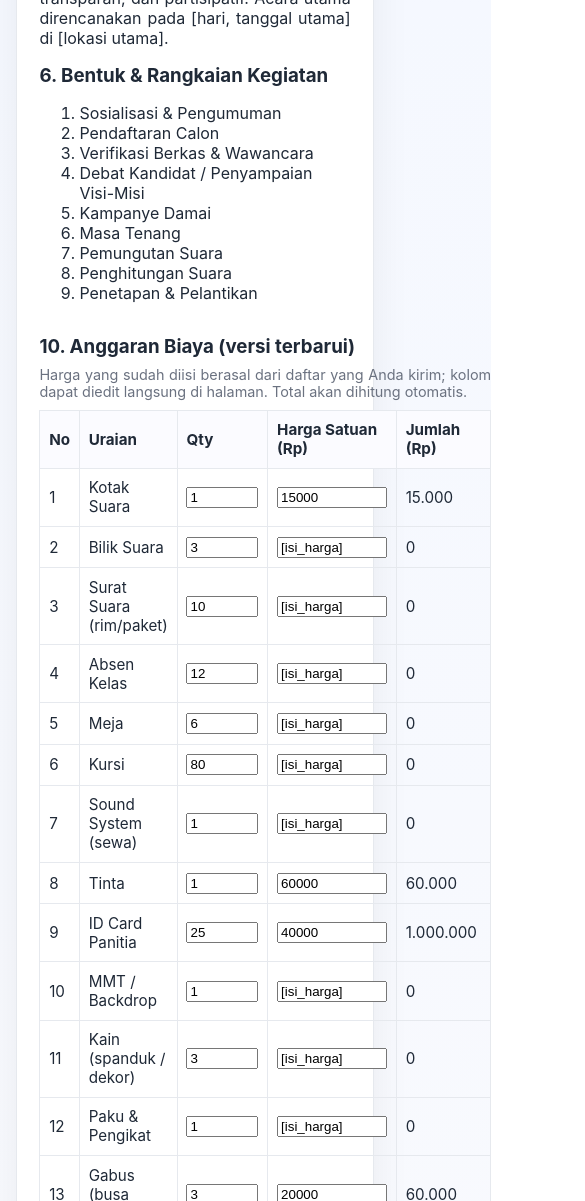
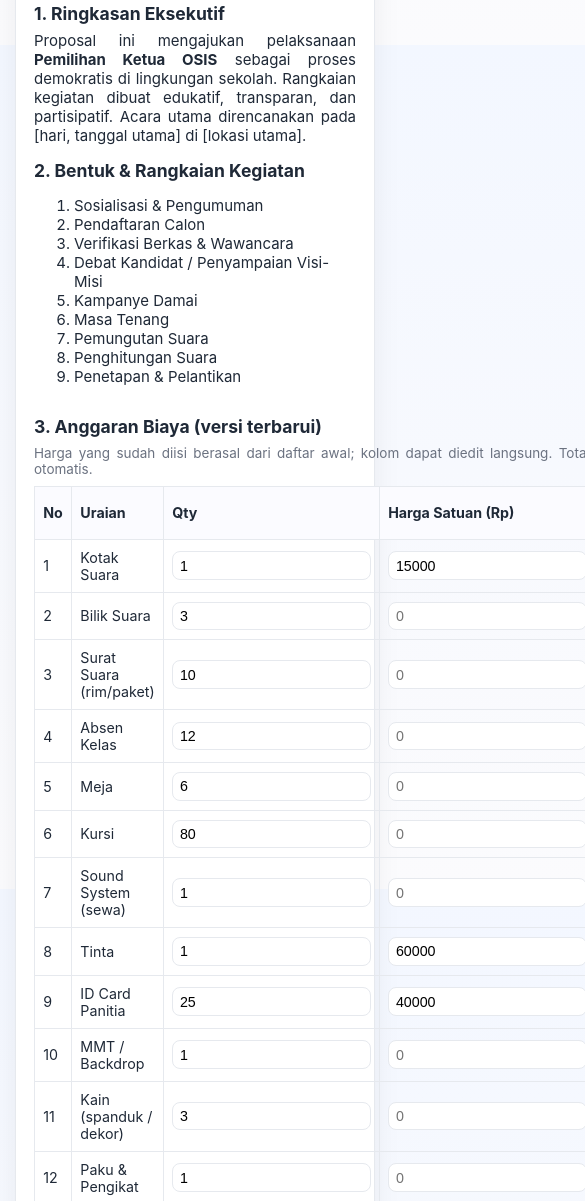
Before and after one commit to Raokanaeru/Web-sederhana, a plain HTML site: page index.html in a window 390 px wide. Shown: the part 799-2000 px from the top of the page, 585 px wide, since content can reach past the window. Drawn offline with Linux system fonts and the light colour scheme.

Commit message:
Refactor index.html for improved layout and functionality
Updated styles and structure for better layout and responsiveness. Added new buttons for functionality and improved the overall design of the proposal document.

```diff
--- a/index.html
+++ b/index.html
@@ -5,41 +5,50 @@
   <title>Proposal Pemilihan Ketua OSIS — Modern</title>
   <style>
     :root{
-      --page-w: 900px;
+      --container-w: 980px;
       --accent-1: linear-gradient(90deg,#0ea5ff,#7c3aed);
-      --accent: #5b7cff;
+      --accent: #4f6bff;
       --ink: #1f2937;
       --muted: #6b7280;
       --card: #ffffff;
-      --glass: rgba(255,255,255,0.6);
+      --glass: rgba(255,255,255,0.7);
       --border: #e6e9ee;
-    }
-    *{box-sizing:border-box}
-    body{
-      font-family: Inter, ui-sans-serif, system-ui, -apple-system, 'Segoe UI', Roboto, 'Helvetica Neue', Arial;
-      color:var(--ink); background:linear-gradient(180deg,#f3f7ff 0%, #fbfbfd 100%); margin:0; padding:2rem 1rem; -webkit-font-smoothing:antialiased; -moz-osx-font-smoothing:grayscale;
-    }
-    .container{width:var(--page-w); margin:0 auto}.toolbar{
-  display:flex; gap:.6rem; align-items:center; justify-content:space-between; margin-bottom:1rem;
+      --radius: 12px;
+      --shadow: 0 10px 30px rgba(17,24,39,0.06);
+      --gap: 1rem;
+      font-size: 15px;
+    }*{box-sizing:border-box}
+html,body{height:100%}
+body{
+  margin:0; padding:2rem 1rem; font-family: Inter, ui-sans-serif, system-ui, -apple-system, 'Segoe UI', Roboto, 'Helvetica Neue', Arial; color:var(--ink);
+  background:linear-gradient(180deg,#f3f7ff 0%, #fbfbfd 100%); -webkit-font-smoothing:antialiased; -moz-osx-font-smoothing:grayscale;
+  display:flex; justify-content:center;
 }
-.btn{padding:.5rem .9rem; border-radius:.5rem; border:1px solid var(--border); background:transparent; cursor:pointer; font-weight:600}
-.btn.primary{background:var(--accent); color:#fff; border-color:transparent; box-shadow:0 6px 18px rgba(91,124,255,0.18)}
+
+.container{width:var(--container-w); max-width:100%}
+
+/* toolbar */
+.toolbar{display:flex; gap:.75rem; align-items:center; justify-content:space-between; margin-bottom:1rem}
+.controls{display:flex; gap:.5rem; align-items:center}
+.btn{padding:.5rem .85rem; border-radius:10px; border:1px solid var(--border); background:transparent; cursor:pointer; font-weight:600}
+.btn.primary{background:var(--accent); color:#fff; border-color:transparent; box-shadow:0 6px 18px rgba(79,107,255,0.16)}
 .search{display:flex; gap:.5rem; align-items:center}
-.search input{padding:.5rem .6rem; border-radius:.5rem; border:1px solid var(--border); min-width:200px}
+.search input{padding:.5rem .7rem; border-radius:8px; border:1px solid var(--border); min-width:220px}
 
-.page{background:var(--card); border-radius:14px; padding:1.4rem; box-shadow:0 12px 40px rgba(17,24,39,0.06); border:1px solid var(--border)}
+/* page */
+.page{background:var(--card); border-radius:var(--radius); padding:1.2rem; box-shadow:var(--shadow); border:1px solid var(--border)}
 header{display:flex; gap:1rem; align-items:center; border-bottom:1px dashed var(--border); padding-bottom:1rem}
-.logo{width:84px; height:84px; border-radius:12px; background:var(--accent-1); display:flex; align-items:center; justify-content:center; color:#fff; font-weight:800; font-size:20px}
-header .head-right{flex:1}
-header h1{margin:0; font-size:1.35rem; letter-spacing:.4px}
+.logo{width:84px; height:84px; border-radius:10px; background:var(--accent-1); display:flex; align-items:center; justify-content:center; color:#fff; font-weight:800; font-size:20px}
+.head-right{flex:1}
+header h1{margin:0; font-size:1.25rem; letter-spacing:.2px}
 header p{margin:.25rem 0 0; color:var(--muted)}
 
 .meta-grid{display:grid; grid-template-columns:repeat(4,1fr); gap:.6rem; margin-top:.85rem}
-.meta{background:linear-gradient(180deg,#fff,#fbfdff); padding:.6rem .7rem; border-radius:.7rem; border:1px solid var(--border); font-size:.95rem}
+.meta{background:linear-gradient(180deg,#fff,#fbfdff); padding:.6rem .9rem; border-radius:8px; border:1px solid var(--border); font-size:.95rem}
 .badge{display:inline-block; padding:.25rem .6rem; border-radius:999px; background:#eef2ff; color:#3730a3; border:1px solid #c7d2fe; font-weight:700}
 
 .toc{margin:1rem 0; display:flex; gap:1rem}
-.toc .card{flex:1; padding:1rem; border-radius:.7rem; background:linear-gradient(180deg,#fbfdff,#ffffff); border:1px solid var(--border)}
+.toc .card{flex:1; padding:1rem; border-radius:8px; background:linear-gradient(180deg,#fbfdff,#ffffff); border:1px solid var(--border)}
 .toc ol{margin:0; padding-left:1.05rem}
 .toc a{color:var(--accent); text-decoration:none}
 
@@ -47,7 +56,7 @@ section{margin-top:1rem}
 h3{margin:0 0 .5rem}
 p{margin:0 0 .6rem; text-align:justify}
 
-.two-col{display:grid; grid-template-columns:1fr 320px; gap:1rem}
+.two-col{display:grid; grid-template-columns:1fr 340px; gap:1rem; align-items:start}
 
 table{width:100%; border-collapse:collapse; font-size:.95rem}
 th, td{padding:.6rem .55rem; border:1px solid var(--border); vertical-align:middle}
@@ -55,14 +64,13 @@ th{background:#fbfbff; text-align:left}
 tfoot td{font-weight:700}
 
 .signature-grid{display:grid; grid-template-columns:repeat(4,1fr); gap:1rem; margin-top:1.25rem}
-.signature{background:var(--glass); border-radius:.6rem; padding:.8rem; text-align:center; border:1px dashed var(--border)}
+.signature{background:var(--glass); border-radius:8px; padding:.8rem; text-align:center; border:1px dashed var(--border)}
 
 .muted{color:var(--muted)}
 .note{font-size:.9rem; color:var(--muted); margin-top:.5rem}
 
 /* responsive */
 @media (max-width:980px){
-  :root{--page-w:100%}
   .meta-grid{grid-template-columns:repeat(2,1fr)}
   .two-col{grid-template-columns:1fr}
   .signature-grid{grid-template-columns:repeat(2,1fr)}
@@ -75,20 +83,28 @@ tfoot td{font-weight:700}
   .page{box-shadow:none; border:none; border-radius:0}
 }
 
+/* small helpers */
+input[type="number"], input[type="text"]{padding:.35rem .45rem; border-radius:8px; border:1px solid var(--border); font-size:0.95rem}
+.right{text-align:right}
+.muted-block{background:#fbfdff; padding:.6rem; border-radius:8px; border:1px solid var(--border)}
+
   </style>
 </head>
 <body>
   <div class="container">
     <div class="toolbar">
-      <div>
+      <div class="controls">
         <button class="btn primary" onclick="window.print()">Cetak Proposal</button>
-        <button class="btn" onclick="toggleEdit()">Mode Edit</button>
-      </div>
-      <div class="search">
-        <input placeholder="Cari bagian..." id="searchBox" oninput="highlight(this.value)" />
-        <button class="btn" onclick="resetValues()">Reset Anggaran</button>
-      </div>
-    </div><article class="page" id="proposal" contenteditable="false">
+        <button class="btn" id="editToggle">Mode Edit</button>
+        <button class="btn" onclick="fillExample()">Isi Contoh Harga</button>
+        <button class="btn" onclick="exportCSV()">Ekspor CSV</button>
+      </div><div class="search">
+    <input placeholder="Cari bagian (mis. anggaran)" id="searchBox" oninput="findSection(this.value)" />
+    <button class="btn" onclick="resetValues()">Reset Anggaran</button>
+  </div>
+</div>
+
+<article class="page" id="proposal" contenteditable="false">
   <header>
     <div class="logo">OSIS</div>
     <div class="head-right">
@@ -111,13 +127,30 @@ tfoot td{font-weight:700}
     </div>
   </header>
 
+  <nav class="toc" aria-label="Daftar isi">
+    <div class="card">
+      <strong>Daftar Isi</strong>
+      <ol>
+        <li><a href="#ringkasan">Ringkasan Eksekutif</a></li>
+        <li><a href="#bentuk-rangkaian">Bentuk & Rangkaian Kegiatan</a></li>
+        <li><a href="#anggaran">Anggaran Biaya</a></li>
+        <li><a href="#penutup">Penutup & Tanda Tangan</a></li>
+      </ol>
+    </div>
+
+    <div class="card muted-block">
+      <strong>Tips Singkat</strong>
+      <p class="muted" style="margin:.5rem 0 0">Gunakan <em>Mode Edit</em> untuk mengganti teks. Isi harga satuan tanpa titik/koma. Tekan &quot;Isi Contoh Harga&quot; untuk demo.</p>
+    </div>
+  </nav>
+
   <section id="ringkasan">
     <h3>1. Ringkasan Eksekutif</h3>
     <p>Proposal ini mengajukan pelaksanaan <b>Pemilihan Ketua OSIS</b> sebagai proses demokratis di lingkungan sekolah. Rangkaian kegiatan dibuat edukatif, transparan, dan partisipatif. Acara utama direncanakan pada <span class="editable">[hari, tanggal utama]</span> di <span class="editable">[lokasi utama]</span>.</p>
   </section>
 
   <section id="bentuk-rangkaian">
-    <h3>6. Bentuk & Rangkaian Kegiatan</h3>
+    <h3>2. Bentuk & Rangkaian Kegiatan</h3>
     <ol>
       <li>Sosialisasi & Pengumuman</li>
       <li>Pendaftaran Calon</li>
@@ -134,110 +167,111 @@ tfoot td{font-weight:700}
   <div class="two-col">
     <div>
       <section id="anggaran">
-        <h3>10. Anggaran Biaya (versi terbarui)</h3>
-        <p class="note">Harga yang sudah diisi berasal dari daftar yang Anda kirim; kolom dapat diedit langsung di halaman. Total akan dihitung otomatis.</p>
+        <h3>3. Anggaran Biaya (versi terbarui)</h3>
+        <p class="note">Harga yang sudah diisi berasal dari daftar awal; kolom dapat diedit langsung. Total akan dihitung otomatis.</p>
 
-        <table id="anggaranTable">
+        <table id="anggaranTable" aria-label="Tabel anggaran">
           <thead>
-            <tr><th>No</th><th>Uraian</th><th>Qty</th><th>Harga Satuan (Rp)</th><th>Jumlah (Rp)</th></tr>
+            <tr><th style="width:44px">No</th><th>Uraian</th><th style="width:86px">Qty</th><th style="width:140px">Harga Satuan (Rp)</th><th style="width:120px">Jumlah (Rp)</th></tr>
           </thead>
           <tbody>
+            <!-- rows generated statically to keep markup readable -->
             <tr>
               <td>1</td>
               <td>Kotak Suara</td>
-              <td><input type="number" value="1" min="1" onchange="recalc()" style="width:72px"/></td>
-              <td><input type="text" value="15000" onchange="recalc()" style="width:110px"/></td>
-              <td class="sum">15000</td>
+              <td><input type="number" value="1" min="1" onchange="recalc()"/></td>
+              <td><input type="text" value="15000" onchange="recalc()"/></td>
+              <td class="sum right">15.000</td>
             </tr>
             <tr>
               <td>2</td>
               <td>Bilik Suara</td>
-              <td><input type="number" value="3" min="1" onchange="recalc()" style="width:72px"/></td>
-              <td><input type="text" value="[isi_harga]" onchange="recalc()" style="width:110px"/></td>
-              <td class="sum">0</td>
+              <td><input type="number" value="3" min="1" onchange="recalc()"/></td>
+              <td><input type="text" value="" placeholder="0" onchange="recalc()"/></td>
+              <td class="sum right">0</td>
             </tr>
             <tr>
               <td>3</td>
               <td>Surat Suara (rim/paket)</td>
-              <td><input type="number" value="10" min="1" onchange="recalc()" style="width:72px"/></td>
-              <td><input type="text" value="[isi_harga]" onchange="recalc()" style="width:110px"/></td>
-              <td class="sum">0</td>
+              <td><input type="number" value="10" min="1" onchange="recalc()"/></td>
+              <td><input type="text" value="" placeholder="0" onchange="recalc()"/></td>
+              <td class="sum right">0</td>
             </tr>
             <tr>
               <td>4</td>
               <td>Absen Kelas</td>
-              <td><input type="number" value="12" min="1" onchange="recalc()" style="width:72px"/></td>
-              <td><input type="text" value="[isi_harga]" onchange="recalc()" style="width:110px"/></td>
-              <td class="sum">0</td>
+              <td><input type="number" value="12" min="1" onchange="recalc()"/></td>
+              <td><input type="text" value="" placeholder="0" onchange="recalc()"/></td>
+              <td class="sum right">0</td>
             </tr>
             <tr>
               <td>5</td>
               <td>Meja</td>
-              <td><input type="number" value="6" min="1" onchange="recalc()" style="width:72px"/></td>
-              <td><input type="text" value="[isi_harga]" onchange="recalc()" style="width:110px"/></td>
-              <td class="sum">0</td>
+              <td><input type="number" value="6" min="1" onchange="recalc()"/></td>
+              <td><input type="text" value="" placeholder="0" onchange="recalc()"/></td>
+              <td class="sum right">0</td>
             </tr>
             <tr>
               <td>6</td>
               <td>Kursi</td>
-              <td><input type="number" value="80" min="1" onchange="recalc()" style="width:72px"/></td>
-              <td><input type="text" value="[isi_harga]" onchange="recalc()" style="width:110px"/></td>
-              <td class="sum">0</td>
+              <td><input type="number" value="80" min="1" onchange="recalc()"/></td>
+              <td><input type="text" value="" placeholder="0" onchange="recalc()"/></td>
+              <td class="sum right">0</td>
             </tr>
             <tr>
               <td>7</td>
               <td>Sound System (sewa)</td>
-              <td><input type="number" value="1" min="1" onchange="recalc()" style="width:72px"/></td>
-              <td><input type="text" value="[isi_harga]" onchange="recalc()" style="width:110px"/></td>
-              <td class="sum">0</td>
+              <td><input type="number" value="1" min="1" onchange="recalc()"/></td>
+              <td><input type="text" value="" placeholder="0" onchange="recalc()"/></td>
+              <td class="sum right">0</td>
             </tr>
             <tr>
               <td>8</td>
               <td>Tinta</td>
-              <td><input type="number" value="1" min="1" onchange="recalc()" style="width:72px"/></td>
-              <td><input type="text" value="60000" onchange="recalc()" style="width:110px"/></td>
-              <td class="sum">60000</td>
+              <td><input type="number" value="1" min="1" onchange="recalc()"/></td>
+              <td><input type="text" value="60000" onchange="recalc()"/></td>
+              <td class="sum right">60.000</td>
             </tr>
             <tr>
               <td>9</td>
               <td>ID Card Panitia</td>
-              <td><input type="number" value="25" min="1" onchange="recalc()" style="width:72px"/></td>
-              <td><input type="text" value="40000" onchange="recalc()" style="width:110px"/></td>
-              <td class="sum">1000000</td>
+              <td><input type="number" value="25" min="1" onchange="recalc()"/></td>
+              <td><input type="text" value="40000" onchange="recalc()"/></td>
+              <td class="sum right">1.000.000</td>
             </tr>
             <tr>
               <td>10</td>
               <td>MMT / Backdrop</td>
-              <td><input type="number" value="1" min="1" onchange="recalc()" style="width:72px"/></td>
-              <td><input type="text" value="[isi_harga]" onchange="recalc()" style="width:110px"/></td>
-              <td class="sum">0</td>
+              <td><input type="number" value="1" min="1" onchange="recalc()"/></td>
+              <td><input type="text" value="" placeholder="0" onchange="recalc()"/></td>
+              <td class="sum right">0</td>
             </tr>
             <tr>
               <td>11</td>
               <td>Kain (spanduk / dekor)</td>
-              <td><input type="number" value="3" min="1" onchange="recalc()" style="width:72px"/></td>
-              <td><input type="text" value="[isi_harga]" onchange="recalc()" style="width:110px"/></td>
-              <td class="sum">0</td>
+              <td><input type="number" value="3" min="1" onchange="recalc()"/></td>
+              <td><input type="text" value="" placeholder="0" onchange="recalc()"/></td>
+              <td class="sum right">0</td>
             </tr>
             <tr>
               <td>12</td>
               <td>Paku & Pengikat</td>
-              <td><input type="number" value="1" min="1" onchange="recalc()" style="width:72px"/></td>
-              <td><input type="text" value="[isi_harga]" onchange="recalc()" style="width:110px"/></td>
-              <td class="sum">0</td>
+              <td><input type="number" value="1" min="1" onchange="recalc()"/></td>
+              <td><input type="text" value="" placeholder="0" onchange="recalc()"/></td>
+              <td class="sum right">0</td>
             </tr>
             <tr>
               <td>13</td>
               <td>Gabus (busa untuk bilik)</td>
-              <td><input type="number" value="3" min="1" onchange="recalc()" style="width:72px"/></td>
-              <td><input type="text" value="20000" onchange="recalc()" style="width:110px"/></td>
-              <td class="sum">60000</td>
+              <td><input type="number" value="3" min="1" onchange="recalc()"/></td>
+              <td><input type="text" value="20000" onchange="recalc()"/></td>
+              <td class="sum right">60.000</td>
             </tr>
           </tbody>
           <tfoot>
-            <tr><td colspan="4">Sub-total</td><td id="subTotal">0</td></tr>
-            <tr><td colspan="4">Cadangan 10%</td><td id="cadangan">0</td></tr>
-            <tr><td colspan="4">Total Anggaran</td><td id="grandTotal">0</td></tr>
+            <tr><td colspan="4" class="right">Sub-total</td><td id="subTotal" class="right">0</td></tr>
+            <tr><td colspan="4" class="right">Cadangan 10%</td><td id="cadangan" class="right">0</td></tr>
+            <tr><td colspan="4" class="right">Total Anggaran</td><td id="grandTotal" class="right">0</td></tr>
           </tfoot>
         </table>
 
@@ -246,27 +280,25 @@ tfoot td{font-weight:700}
     </div>
 
     <aside>
-      <div class="card" style="padding:1rem; border-radius:.7rem; border:1px solid var(--border); background:linear-gradient(180deg,#fff,#fbfdff)">
-        <h3 class="mb">Ringkasan & Tips</h3>
-        <p class="muted">- Anggaran bersifat estimasi; segera update harga satuan yang akurat dari toko/penyedia lokal.
-        <br>- Gunakan cadangan minimal 10% untuk tak terduga.
-        <br>- Kolom dapat diedit langsung — aktifkan <b>Mode Edit</b> lalu ubah angka.</p>
+      <div class="card" style="padding:1rem; border-radius:8px; border:1px solid var(--border); background:linear-gradient(180deg,#fff,#fbfdff)">
+        <h3 style="margin:0 0 .5rem">Ringkasan & Tips</h3>
+        <p class="muted">- Anggaran bersifat estimasi; segera update harga satuan yang akurat dari toko/penyedia lokal.<br>- Gunakan cadangan minimal 10% untuk tak terduga.<br>- Kolom dapat diedit langsung — aktifkan <b>Mode Edit</b> lalu ubah angka.</p>
 
-        <div style="margin-top:1rem">
+        <div style="margin-top:1rem; display:flex; gap:.5rem">
           <button class="btn primary" onclick="fillExample()">Isi Contoh Harga Otomatis</button>
-          <button class="btn" style="margin-left:.4rem" onclick="exportCSV()">Ekspor CSV</button>
+          <button class="btn" onclick="exportCSV()">Ekspor CSV</button>
         </div>
       </div>
 
-      <div style="margin-top:1rem; padding:1rem; border-radius:.7rem; background:linear-gradient(180deg,#fff,#fbfdff); border:1px solid var(--border)">
-        <h4 class="mb0">Info Pelaksanaan</h4>
-        <p class="muted">Hari/Tanggal: <span class="editable">[Rabu, 15 Januari 2026]</span><br>Waktu: <span class="editable">08.00–14.30 WIB</span><br>Tempat: <span class="editable">Aula / Lapangan Sekolah</span></p>
+      <div style="margin-top:1rem; padding:1rem; border-radius:8px; background:linear-gradient(180deg,#fff,#fbfdff); border:1px solid var(--border)">
+        <h4 style="margin:0 .0 .5rem">Info Pelaksanaan</h4>
+        <p class="muted" style="margin:0">Hari/Tanggal: <span class="editable">[Rabu, 15 Januari 2026]</span><br>Waktu: <span class="editable">08.00–14.30 WIB</span><br>Tempat: <span class="editable">Aula / Lapangan Sekolah</span></p>
       </div>
     </aside>
   </div>
 
   <section id="penutup">
-    <h3>11. Penutup</h3>
+    <h3>4. Penutup</h3>
     <p>Demikian proposal kegiatan diajukan. Kami berharap mendapatkan dukungan penuh dari pihak sekolah sehingga pelaksanaan berjalan lancar dan berintegritas.</p>
 
     <div class="signature-grid">
@@ -276,46 +308,59 @@ tfoot td{font-weight:700}
       <div class="signature"><div class="muted">Mengetahui,</div><div>Ketua OSIS</div><div style="height:72px"></div><div><b><span class="editable">[Nama Ketua OSIS]</span></b></div></div>
     </div>
   </section>
+
 </article>
 
   </div>  <script>
-    function toggleEdit(){
-      const art = document.getElementById('proposal');
-      const now = art.getAttribute('contenteditable') === 'true';
-      art.setAttribute('contenteditable', String(!now));
-      alert('Mode edit: ' + (now ? 'OFF' : 'ON') + '\nKlik teks yang ingin diubah, lalu cetak.');
+    // Utility: parse number from input (accepts digits only)
+    function parseCurrency(v){
+      if(!v && v !== 0) return 0;
+      const n = String(v).replace(/[^0-9]/g,'');
+      return n ? Number(n) : 0;
+    }
+
+    function formatID(n){
+      return Number(n).toLocaleString('id-ID');
     }
 
     function recalc(){
-      const tbody = document.querySelectorAll('#anggaranTable tbody tr');
+      const rows = document.querySelectorAll('#anggaranTable tbody tr');
       let subtotal = 0;
-      tbody.forEach(row=>{
+      rows.forEach(row=>{
         const qty = Number(row.querySelector('input[type="number"]').value) || 0;
         const priceInput = row.querySelector('input[type="text"]');
-        let price = Number(priceInput.value.replace(/[^0-9]/g,'')) || 0;
+        const price = parseCurrency(priceInput.value);
+        const total = qty * price;
         const sumCell = row.querySelector('.sum');
-        const rowTotal = qty * price;
-        sumCell.textContent = rowTotal.toLocaleString('id-ID');
-        subtotal += rowTotal;
+        sumCell.textContent = formatID(total);
+        subtotal += total;
       });
-      document.getElementById('subTotal').textContent = subtotal.toLocaleString('id-ID');
+      document.getElementById('subTotal').textContent = formatID(subtotal);
       const cad = Math.round(subtotal * 0.10);
-      document.getElementById('cadangan').textContent = cad.toLocaleString('id-ID');
-      document.getElementById('grandTotal').textContent = (subtotal + cad).toLocaleString('id-ID');
+      document.getElementById('cadangan').textContent = formatID(cad);
+      document.getElementById('grandTotal').textContent = formatID(subtotal + cad);
     }
 
-    // initial calc
+    // init
     window.addEventListener('load', ()=>{
-      // convert existing numeric sum cells to formatted values
-      document.querySelectorAll('#anggaranTable tbody tr').forEach(row=>{
-        const sumCell = row.querySelector('.sum');
-        sumCell.textContent = Number(sumCell.textContent || 0).toLocaleString('id-ID');
+      // format existing sums
+      document.querySelectorAll('#anggaranTable tbody .sum').forEach(cell=>{
+        cell.textContent = formatID(Number(cell.textContent.replace(/[^0-9]/g,'')) || 0);
       });
       recalc();
     });
 
+    // Edit mode toggle
+    const editBtn = document.getElementById('editToggle');
+    editBtn.addEventListener('click', ()=>{
+      const article = document.getElementById('proposal');
+      const now = article.getAttribute('contenteditable') === 'true';
+      article.setAttribute('contenteditable', String(!now));
+      editBtn.textContent = now ? 'Mode Edit' : 'Selesai Edit';
+      alert('Mode edit: ' + (!now ? 'ON — klik teks untuk ubah.' : 'OFF — perubahan disimpan di browser.') );
+    });
+
     function fillExample(){
-      // fill placeholders with reasonable example prices
       const mapping = {
         'Bilik Suara': 120000,
         'Surat Suara (rim/paket)': 25000,
@@ -341,13 +386,16 @@ tfoot td{font-weight:700}
       rows.push(header.join(','));
       document.querySelectorAll('#anggaranTable tbody tr').forEach((r,i)=>{
         const no = i+1;
-        const uraian = r.children[1].innerText.replace(/,/g,'');
+        const uraian = r.children[1].innerText.replace(/\n/g,' ').replace(/,/g,'');
         const qty = r.querySelector('input[type="number"]').value;
-        const price = r.querySelector('input[type="text"]').value.replace(/[^0-9]/g,'') || '0';
-        const jumlah = r.querySelector('.sum').textContent.replace(/\./g,'');
+        const price = parseCurrency(r.querySelector('input[type="text"]').value) || 0;
+        const jumlah = r.querySelector('.sum').textContent.replace(/\./g,'') || 0;
         rows.push([no, '"'+uraian+'"', qty, price, jumlah].join(','));
       });
-      const footer = [',,,Sub-total,'+document.getElementById('subTotal').textContent.replace(/\./g,''),',,,Cadangan,'+document.getElementById('cadangan').textContent.replace(/\./g,''),',,,Total,'+document.getElementById('grandTotal').textContent.replace(/\./g,'')];
+      const footer = [];
+      footer.push([',,,Sub-total,'+document.getElementById('subTotal').textContent.replace(/\./g,'')].join(','));
+      footer.push([',,,Cadangan,'+document.getElementById('cadangan').textContent.replace(/\./g,'')].join(','));
+      footer.push([',,,Total,'+document.getElementById('grandTotal').textContent.replace(/\./g,'')].join(','));
       const csvContent = rows.concat(footer).join('\n');
       const blob = new Blob([csvContent], { type: 'text/csv;charset=utf-8;' });
       const link = document.createElement('a');
@@ -357,14 +405,19 @@ tfoot td{font-weight:700}
     }
 
     function resetValues(){
-      if(confirm('Reset semua harga ke nilai awal contoh?')) fillExample();
+      if(confirm('Reset harga ke contoh default?')){
+        fillExample();
+      }
     }
 
-    function highlight(q){
-      // simple highlight: scroll to matching section id if typed exactly like 'anggaran' or 'ringkasan'
+    function findSection(q){
       if(!q) return;
-      const el = document.getElementById(q.toLowerCase());
+      q = q.trim().toLowerCase();
+      const map = { 'anggaran':'anggaran', 'ringkasan':'ringkasan','penutup':'penutup','rangkaian':'bentuk-rangkaian' };
+      const id = map[q] || q;
+      const el = document.getElementById(id);
       if(el) el.scrollIntoView({behavior:'smooth', block:'center'});
     }
+
   </script></body>
-</html>
+                    </html>
```
